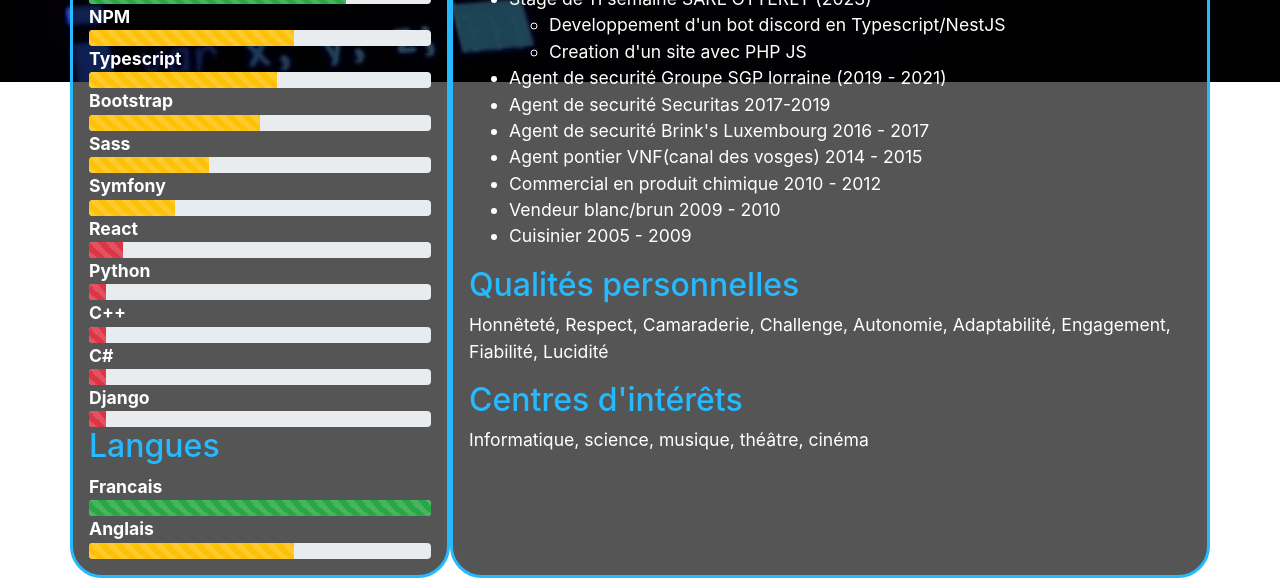
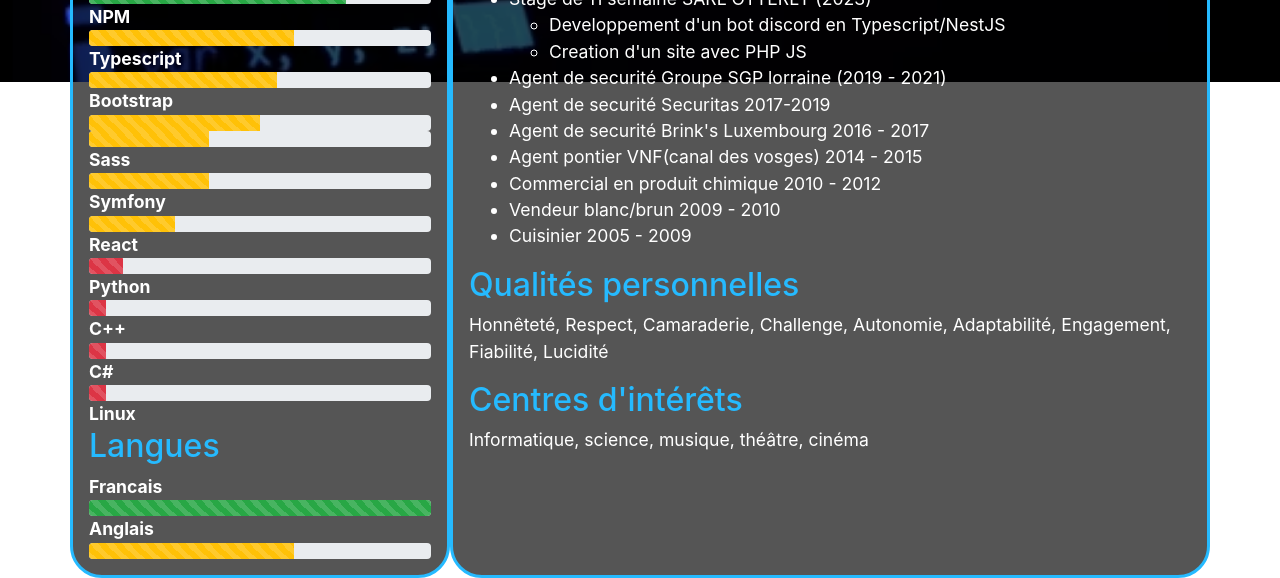
Before and after one commit to briseradius/monCV, a plain HTML site: page index.html in a window 1280 px wide. Shown: the part 718-1296 px from the top of the page. Drawn offline with nearby package versions, Linux system fonts and the light colour scheme.

Commit message:
modif mineure

```diff
--- a/index.html
+++ b/index.html
@@ -76,6 +76,9 @@
                     <div class="progress">
                         <div class="progress-bar progress-bar-animated progress-bar-striped bg-warning" role="progressbar" style="width: 50%" aria-valuenow="50" aria-valuemin="0" aria-valuemax="100"></div>
                     </div>
+                    <div class="progress">
+                        <div class="progress-bar progress-bar-animated progress-bar-striped bg-warning" role="progressbar" style="width: 35%" aria-valuenow="35" aria-valuemin="0" aria-valuemax="100"></div>
+                    </div>
                     <strong>Sass</strong>
                     <div class="progress">
                         <div class="progress-bar progress-bar-animated progress-bar-striped bg-warning" role="progressbar" style="width: 35%" aria-valuenow="5" aria-valuemin="0" aria-valuemax="100"></div>
@@ -100,10 +103,7 @@
                     <div class="progress">
                         <div class="progress-bar progress-bar-animated progress-bar-striped bg-danger" role="progressbar" style="width: 5%" aria-valuenow="5" aria-valuemin="0" aria-valuemax="100"></div>
                     </div>
-                    <strong>Django</strong>
-                    <div class="progress">
-                        <div class="progress-bar progress-bar-animated progress-bar-striped bg-danger" role="progressbar" style="width: 5%" aria-valuenow="5" aria-valuemin="0" aria-valuemax="100"></div>
-                    </div>
+                    <strong>Linux</strong>
                 </div>
                 <h2>Langues</h2>
                 <div>
```
